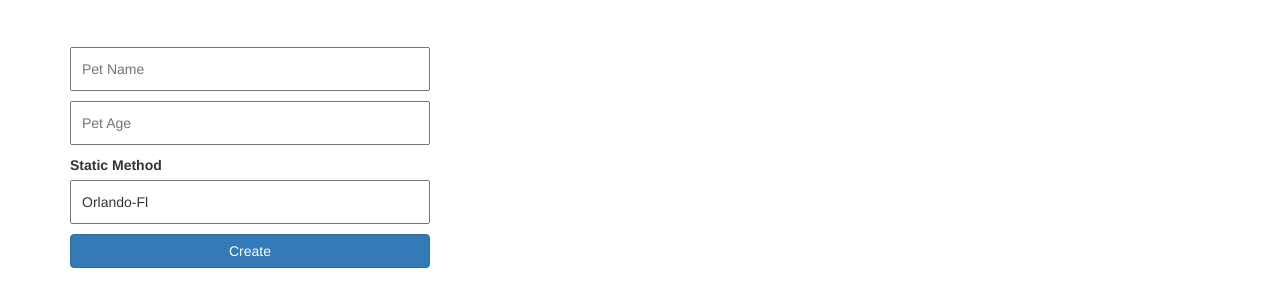
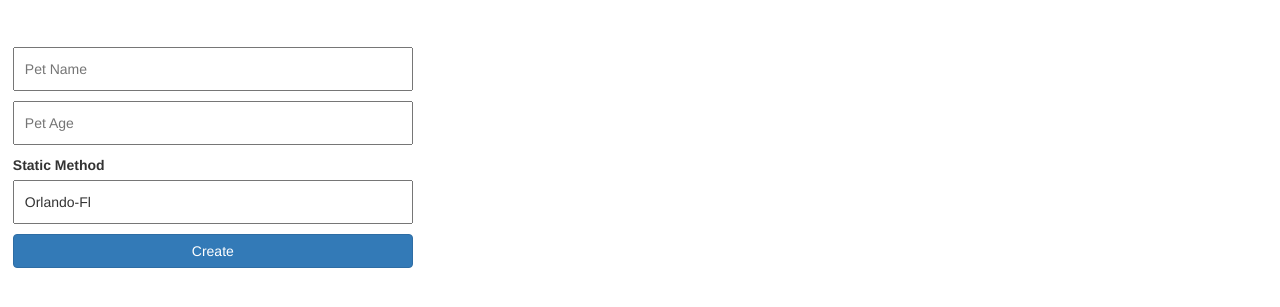
Before and after one commit to Rhuansantos/OOP-Javascript, a website with bundled scripts: page index.html in a window 1280 px wide. Shown: the part 63-370 px from the top of the page. Built offline with nearby package versions, Linux system fonts and the light colour scheme.

Commit message:
update style

```diff
--- a/index.html
+++ b/index.html
@@ -16,10 +16,10 @@ Student: Rhuan Souza
 	<h1>PetList</h1>
 </header>
 
-<div class="container">
+<div class="container-optional">
 	<div class="row">
 
-	<section class="col-lg-4">
+	<section class="col-xs-4">
 		<form id="insertPet" action="">
 			<p>
 				<input id="name" type="text" placeholder="Pet Name">
@@ -35,7 +35,7 @@ Student: Rhuan Souza
 		</form>
 	</section>
 
-	<section class="col-lg-8" id="listContainer">
+	<section class="col-xs-8" id="listContainer">
 		<ul id="petList">
 			<li></li>
 		</ul>
--- a/scss/main.scss
+++ b/scss/main.scss
@@ -1,3 +1,6 @@
+.container-optional{
+	margin: 1%;
+}
 header{
 	width: 100%;
 	header: 100px;
@@ -16,6 +19,7 @@ header{
 	}
 }
 #insertPet{
+	position: fixed;
 	p{
 		label{
 			display: block;
@@ -23,9 +27,10 @@ header{
 	}
 
 	button, input{
-		width: 100%;
+		width: 400px;
 	}
 	input{
+
 		padding: 10px;
 	}
 }
```
Also changed, not shown: scss/css/main.css, 1 other file.
